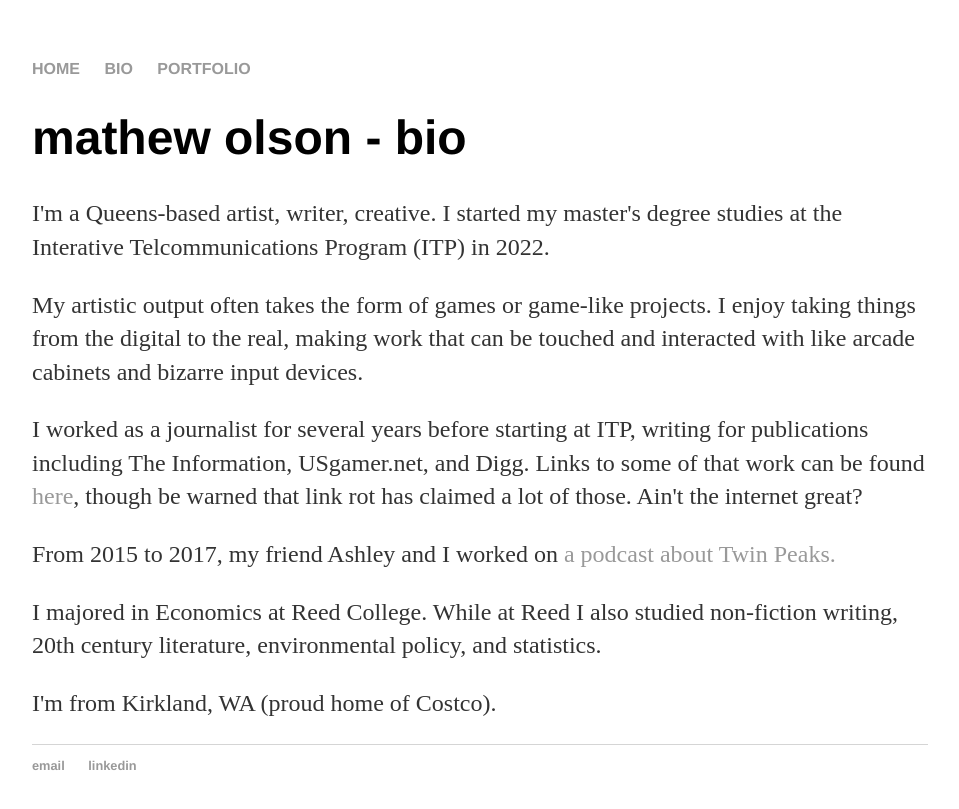
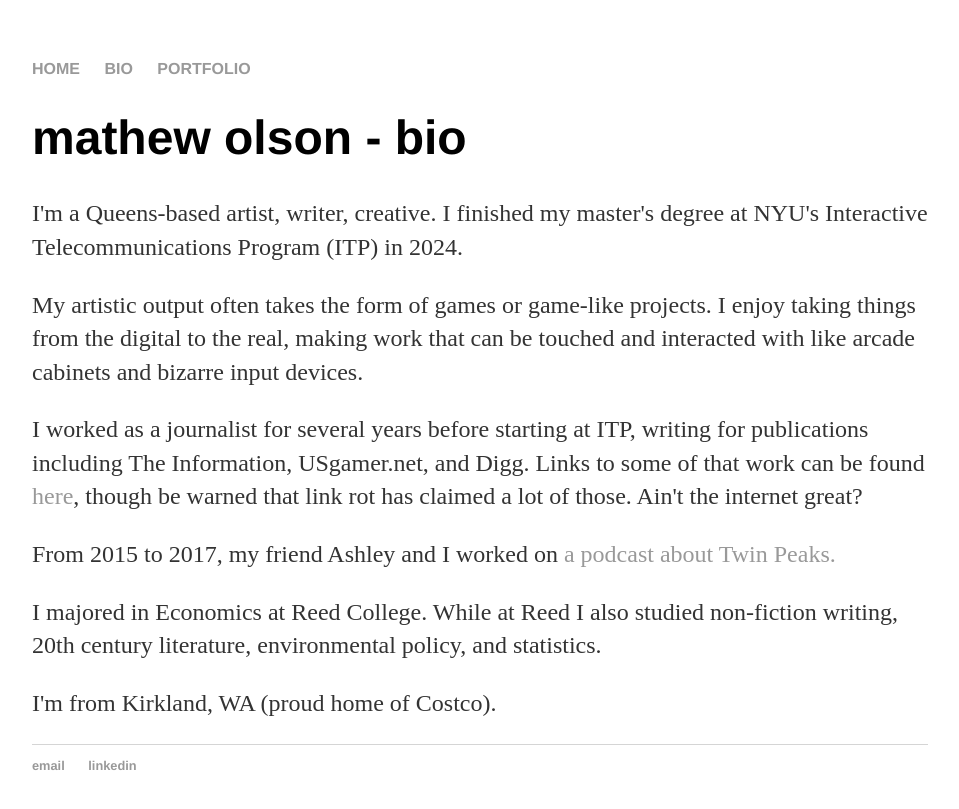
Before and after one commit to mathewolson/mathewolson.github.io, a Jekyll site: the page built from about.html, in a window 1280 px wide. Shown: the top 809 px of the page, without its empty margins (160-1119 px from the left). Built offline with Jekyll 4.4.1, drawn with Linux system fonts in a browser that asks for light colours.

Commit message:
Update about.html
updated info/typo fix

```diff
--- a/about.html
+++ b/about.html
@@ -4,7 +4,7 @@ title: Bio
 ---
 <div class="blurb">
 	<h1>mathew olson - bio</h1>
-	<p>I'm a Queens-based artist, writer, creative. I started my master's degree studies at the Interative Telcommunications Program (ITP) in 2022.</p>
+	<p>I'm a Queens-based artist, writer, creative. I finished my master's degree at NYU's Interactive Telecommunications Program (ITP) in 2024.</p>
 	<p>My artistic output often takes the form of games or game-like projects. I enjoy taking things from the digital to the real, making work that can be touched and interacted with like arcade cabinets and bizarre input devices.</p>
 	<p>I worked as a journalist for several years before starting at ITP, writing for publications including The Information, USgamer.net, and Digg. Links to some of that work can be found <a href="/writing">here</a>, though be warned that link rot has claimed a lot of those. Ain't the internet great?</p>
 	<p>From 2015 to 2017, my friend Ashley and I worked on <a href="https://twinpeakspeeks.simplecast.fm/">a podcast about Twin Peaks.</a></p>
```
